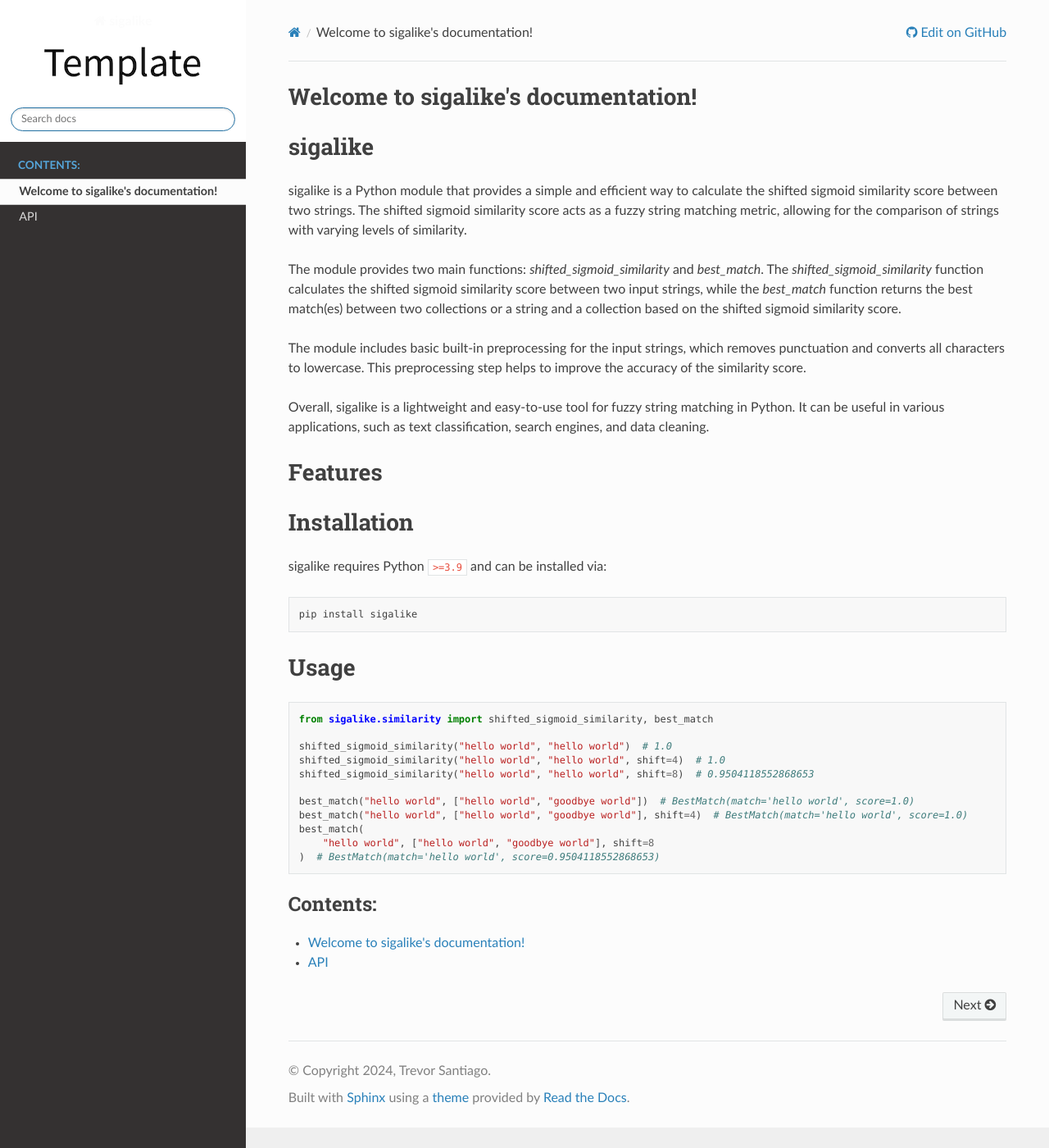
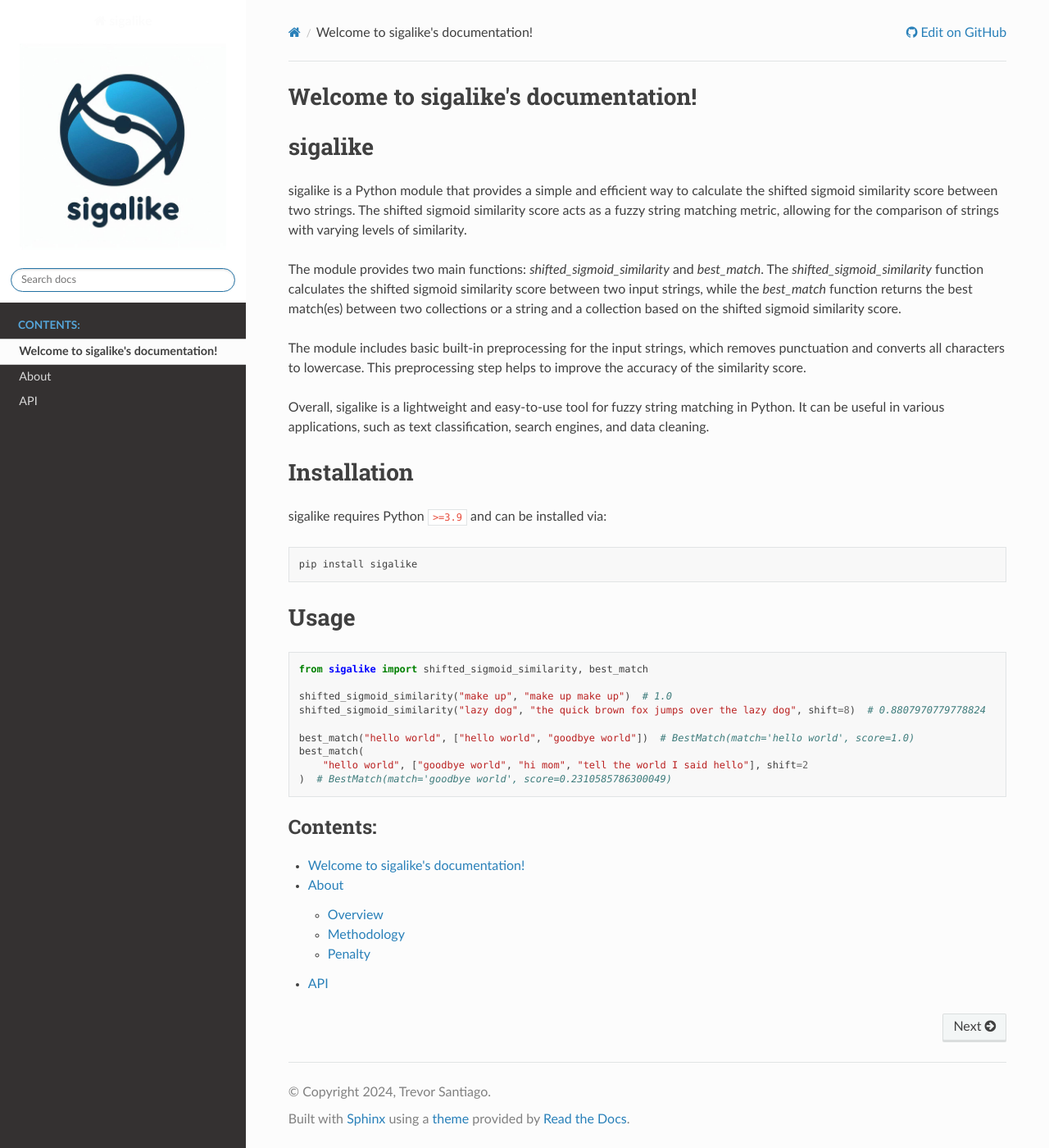
Before and after one commit to tjsanti/sigalike, a Sphinx documentation site: the page built from docs/source/index.rst, in a window 1280 px wide and 1400 px high. Shown: the whole window at 82% size. Built offline with Sphinx 7.4.7 and the Read the Docs theme 2.0.0, drawn with Linux system fonts in a browser that asks for light colours.

Commit message:
update docs

```diff
--- a/README.rst
+++ b/README.rst
@@ -1,4 +1,4 @@
-.. image:: assets/logo_200w.png
+.. image:: assets/sigalike.jpeg
 
 |Python compat| |PyPi| |GHA tests| |Codecov report| |readthedocs|
 
@@ -16,9 +16,6 @@ The module includes basic built-in preprocessing for the input strings, which re
 Overall, sigalike is a lightweight and easy-to-use tool for fuzzy string matching in Python. It can be useful in various applications, such as text classification, search engines, and data cleaning.
 
 
-Features
-========
-
 Installation
 ============
 
@@ -34,17 +31,15 @@ Usage
 
 .. code-block:: python
 
-   from sigalike.similarity import shifted_sigmoid_similarity, best_match
+   from sigalike import shifted_sigmoid_similarity, best_match
 
-   shifted_sigmoid_similarity("hello world", "hello world")  # 1.0
-   shifted_sigmoid_similarity("hello world", "hello world", shift=4)  # 1.0
-   shifted_sigmoid_similarity("hello world", "hello world", shift=8)  # 0.9504118552868653
+   shifted_sigmoid_similarity("make up", "make up make up")  # 1.0
+   shifted_sigmoid_similarity("lazy dog", "the quick brown fox jumps over the lazy dog", shift=8)  # 0.8807970779778824
 
    best_match("hello world", ["hello world", "goodbye world"])  # BestMatch(match='hello world', score=1.0)
-   best_match("hello world", ["hello world", "goodbye world"], shift=4)  # BestMatch(match='hello world', score=1.0)
    best_match(
-       "hello world", ["hello world", "goodbye world"], shift=8
-   )  # BestMatch(match='hello world', score=0.9504118552868653)
+       "hello world", ["goodbye world", "hi mom", "tell the world I said hello"], shift=2
+   )  # BestMatch(match='goodbye world', score=0.2310585786300049)
 
 
 
--- a/docs/source/conf.py
+++ b/docs/source/conf.py
@@ -145,7 +145,7 @@ html_theme = "sphinx_rtd_theme"
 html_static_path = ["_static"]
 
 html_title = project
-html_logo = "../../assets/logo_200w.png"
+html_logo = "../../assets/sigalike.jpeg"
 html_favicon = None
 
 html_theme_options = {
--- a/docs/source/index.rst
+++ b/docs/source/index.rst
@@ -10,4 +10,5 @@ Welcome to sigalike's documentation!
    :caption: Contents:
 
    self
+   about
    api
```
Also changed, not shown: docs/source/about.rst (added, +43 -0 lines), assets/graph.jpeg (added), assets/logo_200w.png (deleted), assets/sigalike.jpeg (added).
